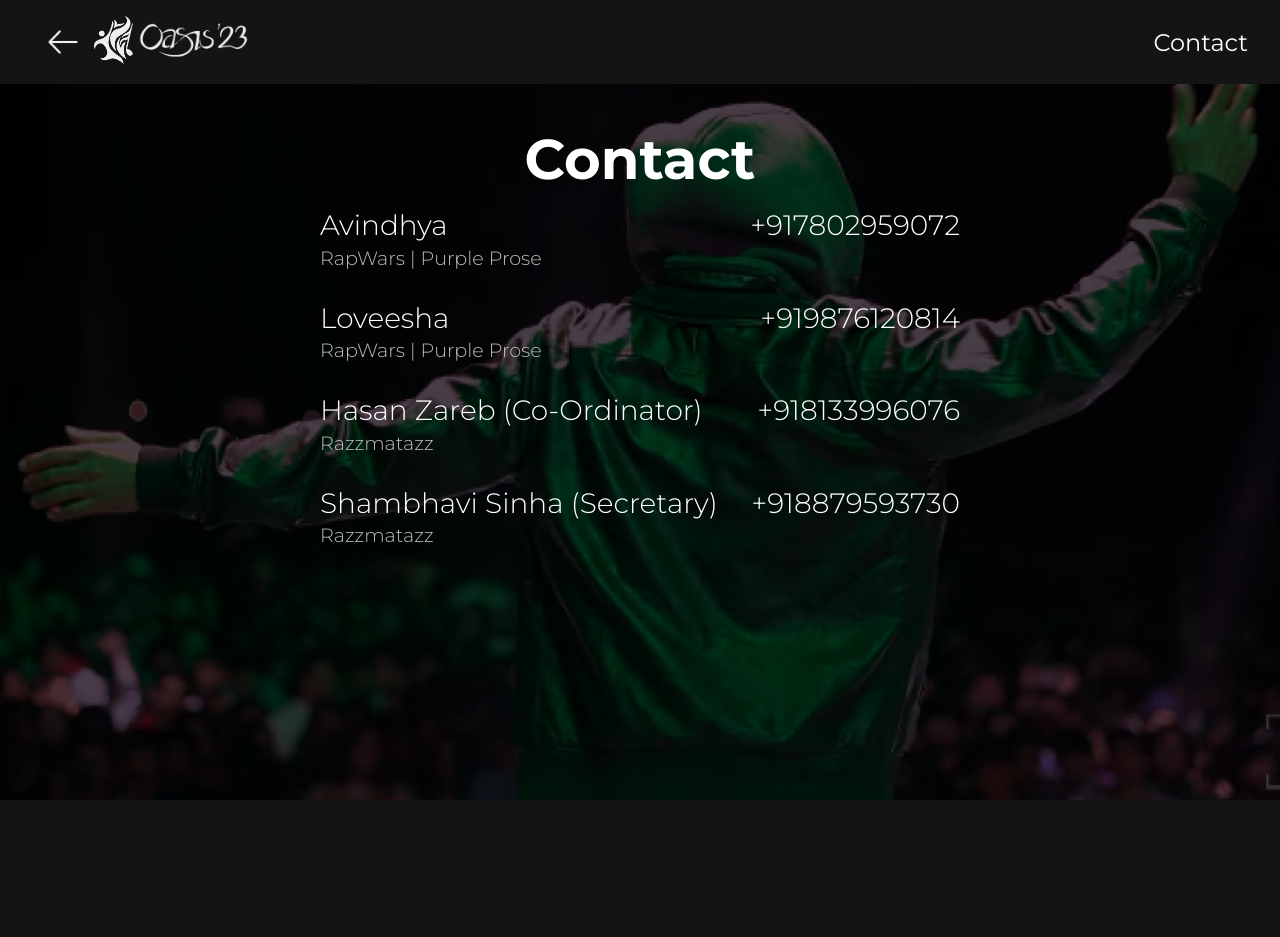
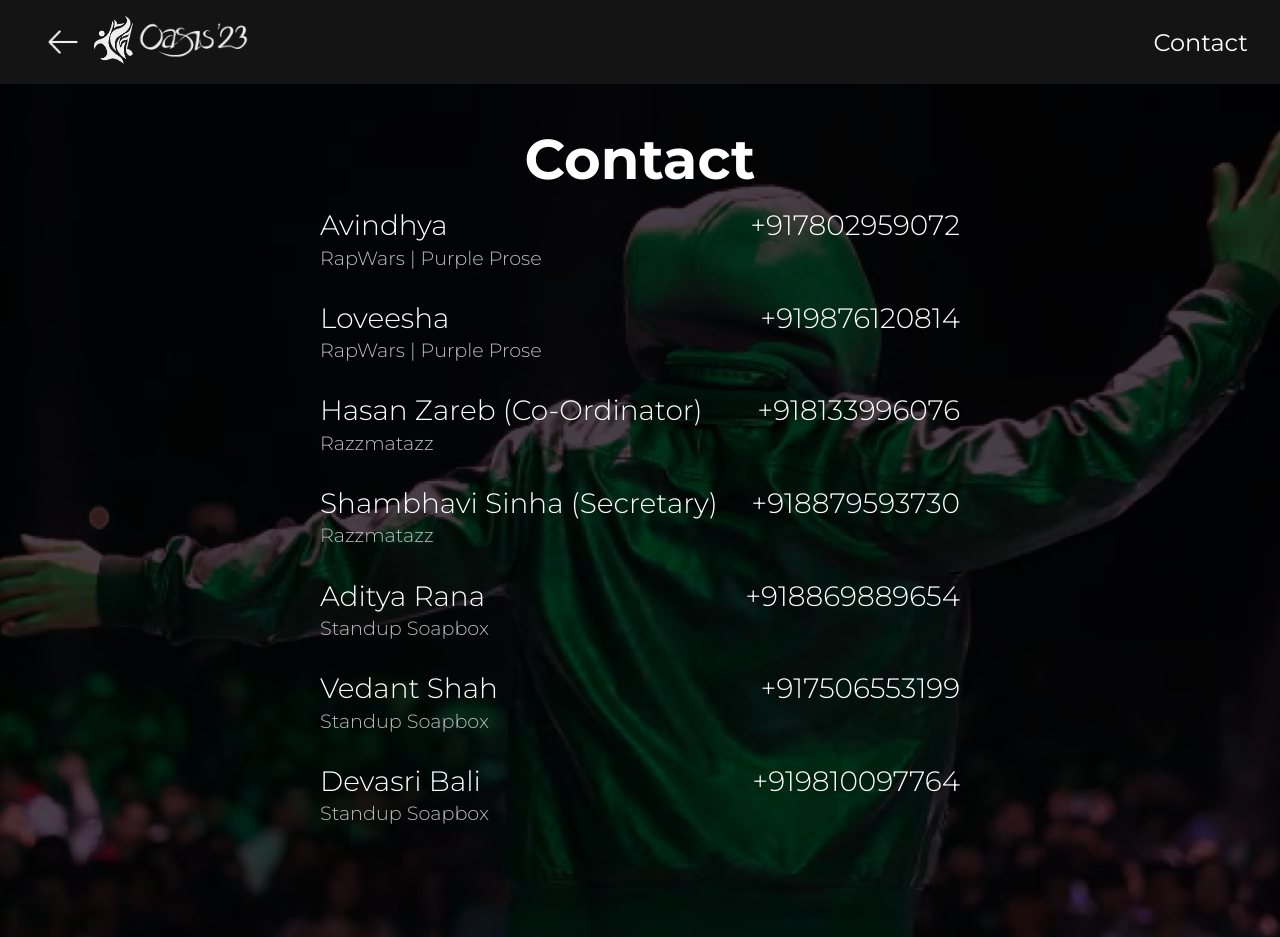
Before and after one commit to dvm-bitspilani/oasis-prereg, a React (Vite) app: page /preregistrations/Contact in a window 1280 px wide. Before the commit the page ends 800 px from the top, so only its background shows below. Built offline with nearby package versions, Linux system fonts and the light colour scheme.

Commit message:
feat: add SSB contacts

```diff
--- a/src/routes/components/About Pages/Contact.jsx
+++ b/src/routes/components/About Pages/Contact.jsx
@@ -41,6 +41,27 @@ export default function AboutPP() {
                 </div>
                 <p className="contact-events">Razzmatazz</p>
               </div>
+              <div className="contact-container">
+                <div className="person-details">
+                  <p>Aditya Rana</p>
+                  <p>+918869889654</p>
+                </div>
+                <p className="contact-events">Standup Soapbox</p>
+              </div>
+              <div className="contact-container">
+                <div className="person-details">
+                  <p>Vedant Shah</p>
+                  <p>+917506553199</p>
+                </div>
+                <p className="contact-events">Standup Soapbox</p>
+              </div>
+              <div className="contact-container">
+                <div className="person-details">
+                  <p>Devasri Bali</p>
+                  <p>+919810097764</p>
+                </div>
+                <p className="contact-events">Standup Soapbox</p>
+              </div>
             </div>
           </div>
         </div>
```
